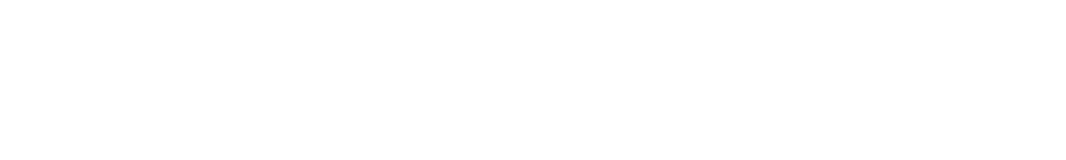
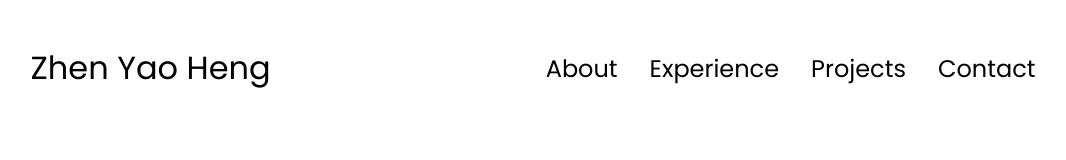
Before and after one commit to yao1003456/yao1003456.github.io, a plain HTML site: page index.html in a window 1280 px wide. Shown: the whole page, without its empty margins (107-1173 px from the left). Drawn offline with Linux system fonts and the light colour scheme.

Commit message:
nav bar done

```diff
--- a/index.html
+++ b/index.html
@@ -4,8 +4,25 @@
     <meta charset="UTF-8">
     <meta name="viewport" content="width=device-width, initial-scale=1.0">
     <title>My Portfolio</title>
+    <link rel="stylesheet" href="style.css">
+    <link rel="stylesheet" href="mediaqueries.css">
+    <!-- font imports -->
+    <link rel="preconnect" href="https://fonts.googleapis.com">
+    <link rel="preconnect" href="https://fonts.gstatic.com" crossorigin>
+    <link href="https://fonts.googleapis.com/css2?family=Poppins:ital,wght@0,100;0,200;0,300;0,400;0,500;0,600;0,700;0,800;0,900;1,100;1,200;1,300;1,400;1,500;1,600;1,700;1,800;1,900&display=swap" rel="stylesheet">
 </head>
 <body>
-
+    <nav id="desktop-nav">
+        <div class="logo">Zhen Yao Heng</div>
+        <div>
+            <ul class="nav-links">
+                <li><a href="#about">About</a></li>
+                <li><a href="#experience">Experience</a></li>
+                <li><a href="#projects">Projects</a></li>
+                <li><a href="#contact">Contact</a></li>
+            </ul>
+        </div>
+    </nav>
+    <script src="script.js"></script>
 </body>
 </html>
--- a/style.css
+++ b/style.css
@@ -0,0 +1,62 @@
+/* general */
+@import url('https://fonts.googleapis.com/css2?family=Poppins:wght@300;400;500;600&display=swap');
+
+* {
+    margin: 0;
+    padding: 0;
+}
+
+body{
+    font-family: "Poppins", sans-serif;
+}
+
+html {
+    scroll-behavior:smooth;
+}
+
+p {
+    color: rgb(85, 85, 85);
+}
+
+/* transitions */
+a, .btn {
+    transition: all 0.3s ease;
+}
+
+/* desktop nav */
+nav, .nav-links {
+    display: flex;
+}
+
+nav {
+    justify-content: space-around;
+    align-items: center;
+    height: 17vh;
+}
+
+.nav-links {
+    gap: 2rem;
+    list-style: none;
+    font-size: 1.5rem ;
+}
+
+a {
+    color: black;
+    text-decoration: none;
+    text-decoration-color: white;
+}
+
+a:hover {
+    color: grey;
+    text-decoration: underline;
+    text-underline-offset: 0.5rem;
+    text-decoration-color: rgb(181, 181, 181);
+}
+
+.logo {
+    font-size: 2rem;
+}
+
+.logo:hover {
+    cursor: default;
+}
```
Also changed, not shown: 1 other file.
